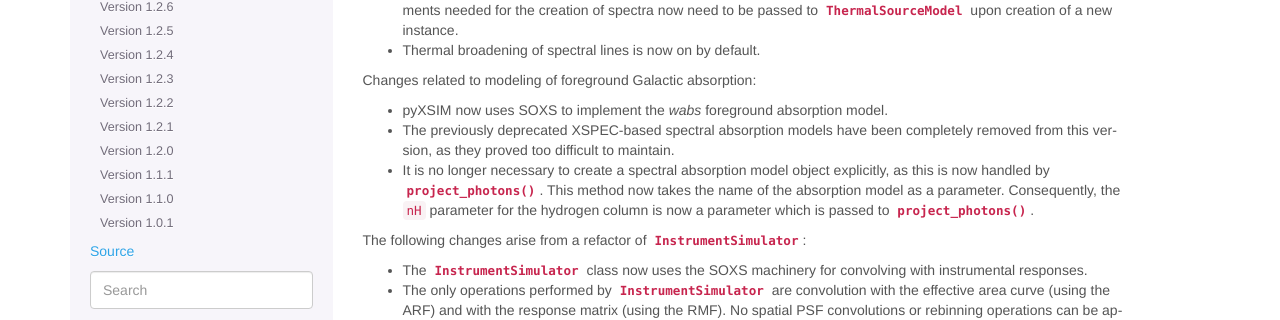
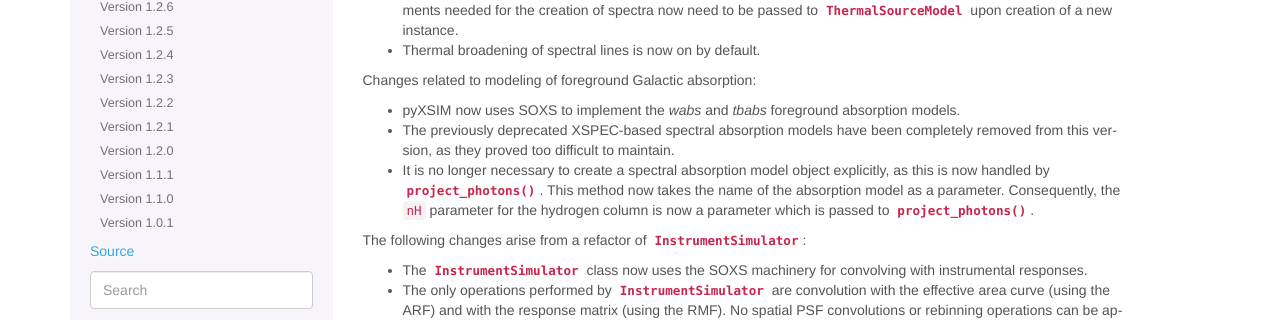
Before and after one commit to jzuhone/pyxsim, a Sphinx documentation site: the page built from doc/source/changelog.rst, in a window 1280 px wide and 900 px high, scrolled down 421 px. Shown: the part 158-478 px from the top of the window. Built offline with Sphinx 7.4.7, drawn with Linux system fonts in a browser that asks for light colours.

Commit message:
Update changelog

```diff
--- a/doc/source/changelog.rst
+++ b/doc/source/changelog.rst
@@ -38,7 +38,8 @@ Changes related to thermal source modeling:
 
 Changes related to modeling of foreground Galactic absorption:
 
-* pyXSIM now uses SOXS to implement the `wabs` foreground absorption model.
+* pyXSIM now uses SOXS to implement the `wabs` and `tbabs` foreground absorption
+  models.
 * The previously deprecated XSPEC-based spectral absorption models have been
   completely removed from this version, as they proved too difficult to maintain.
 * It is no longer necessary to create a spectral absorption model object explicitly,
```
